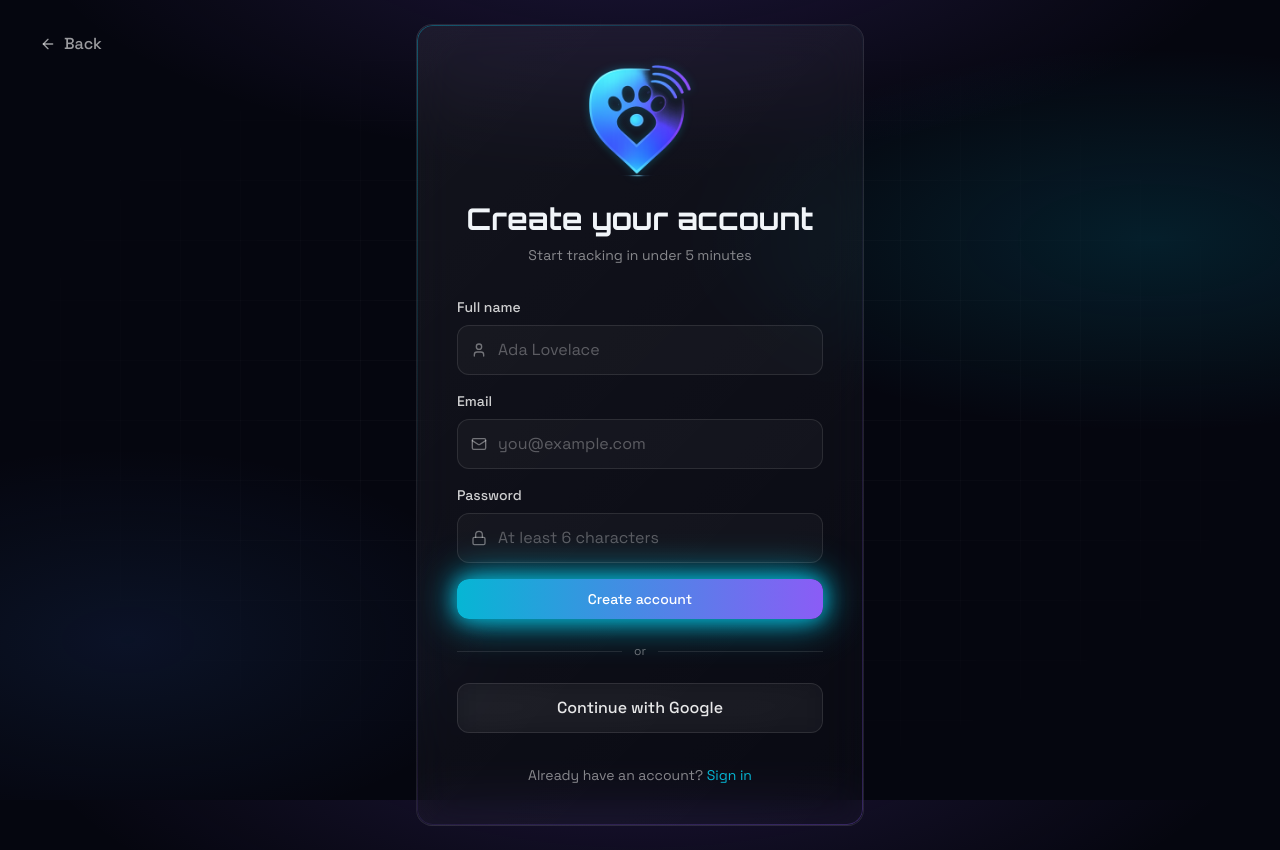
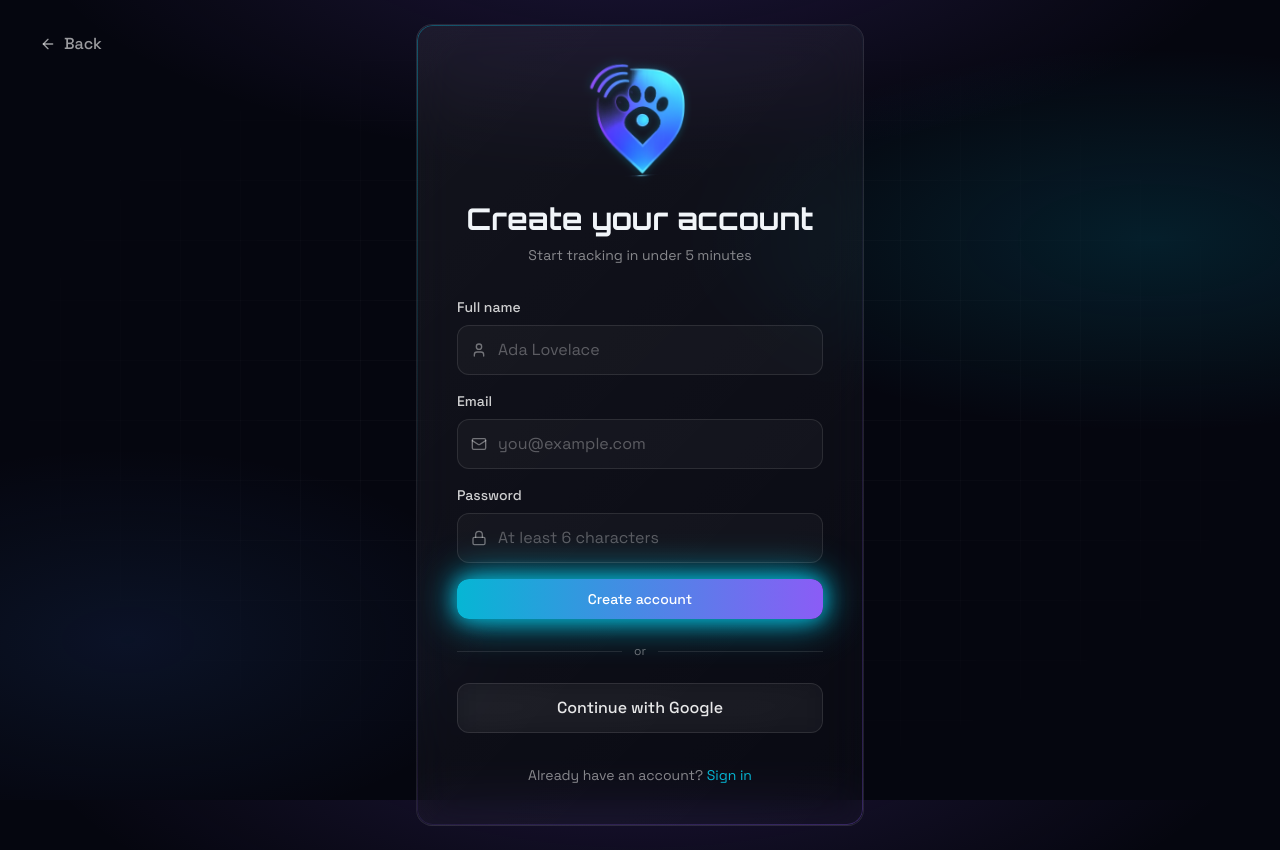
Before and after one commit to ham7ay/Findpaw, a React (Vite) app in the folder client/: page /signup in a window 1280 px wide. Built offline with nearby package versions, Linux system fonts and the light colour scheme; no server answers.

Commit message:
Add coin-flip rotation animation to logo everywhere it appears

```diff
--- a/client/src/components/ui/LoadingScreen.tsx
+++ b/client/src/components/ui/LoadingScreen.tsx
@@ -16,8 +16,15 @@ export default function LoadingScreen() {
             animate={{ scale: [1, 1.4, 1], opacity: [0.8, 0, 0.8] }}
             transition={{ duration: 2, repeat: Infinity, ease: 'easeOut', delay: 0.4 }}
           />
-          <div className="absolute inset-4 rounded-full flex items-center justify-center">
-            <img src="/logo.png" alt="Find🐾" className="w-full h-full object-contain drop-shadow-[0_0_12px_rgba(6,182,212,0.5)]" />
+          <div className="absolute inset-4 rounded-full flex items-center justify-center" style={{ perspective: '400px' }}>
+            <motion.img
+              src="/logo.png"
+              alt="Find🐾"
+              className="w-full h-full object-contain drop-shadow-[0_0_12px_rgba(6,182,212,0.5)]"
+              animate={{ rotateY: 360 }}
+              transition={{ duration: 1.5, repeat: Infinity, ease: 'linear' }}
+              style={{ transformStyle: 'preserve-3d' }}
+            />
           </div>
         </div>
         <div className="text-center">
--- a/client/src/components/ui/Logo.tsx
+++ b/client/src/components/ui/Logo.tsx
@@ -1,3 +1,4 @@
+import { motion } from 'framer-motion';
 import { cn } from '../../lib/utils';
 
 interface LogoProps {
@@ -16,11 +17,16 @@ export default function Logo({ size = 'md', showText = true, className }: LogoPr
   const s = sizes[size];
   return (
     <div className={cn('flex items-center gap-2.5', className)}>
-      <img
-        src="/logo.png"
-        alt="Find🐾 logo"
-        className={cn('object-contain drop-shadow-[0_0_4px_rgba(6,182,212,0.3)]', s.box)}
-      />
+      <div style={{ perspective: '400px' }}>
+        <motion.img
+          src="/logo.png"
+          alt="Find🐾 logo"
+          className={cn('object-contain drop-shadow-[0_0_4px_rgba(6,182,212,0.3)]', s.box)}
+          animate={{ rotateY: 360 }}
+          transition={{ duration: 3.5, repeat: Infinity, ease: 'linear' }}
+          style={{ transformStyle: 'preserve-3d' }}
+        />
+      </div>
       {showText && (
         <span className={cn('font-display font-bold tracking-wider neon-text', s.text)}>
           Find🐾
```
